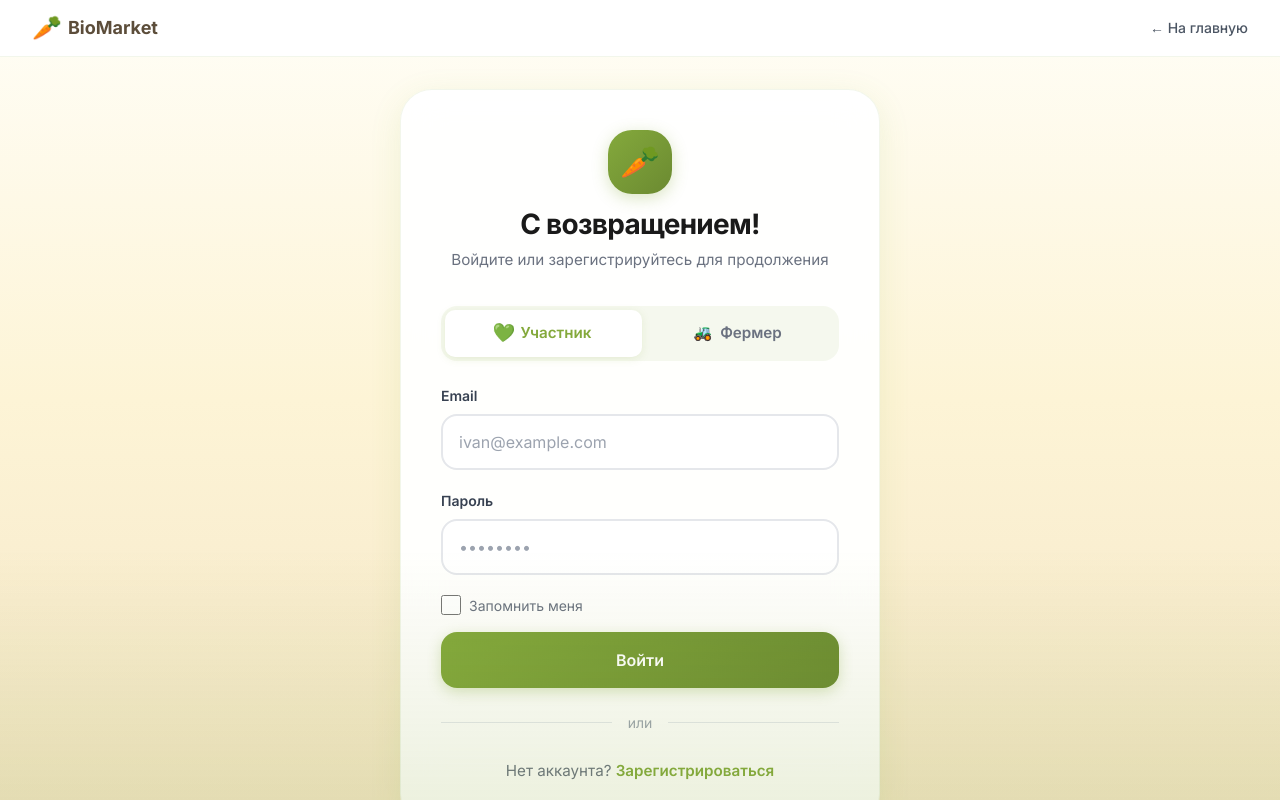
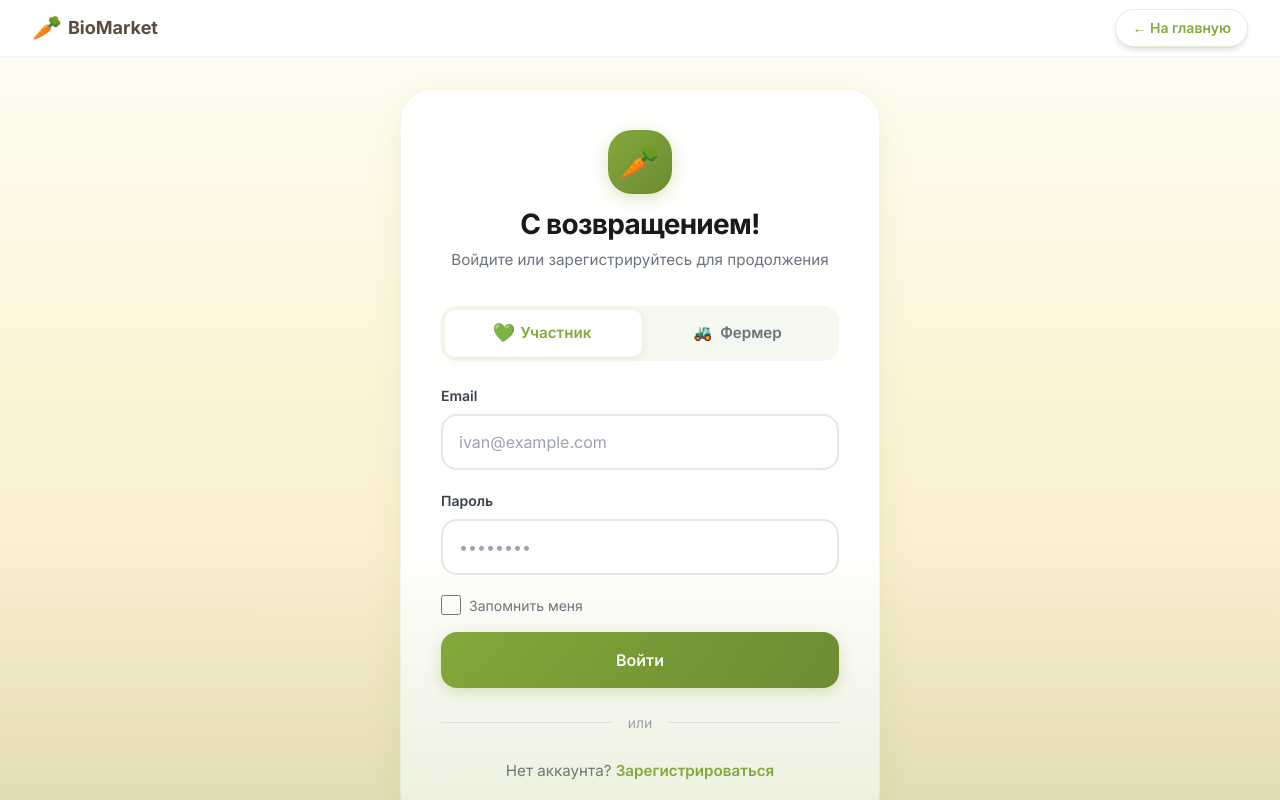
Before and after one commit to Zirvey/biomark-web, a website built with Vite: page src/register.html in a window 1280 px wide. Built offline with nearby package versions, Linux system fonts and the light colour scheme.

Commit message:
style: match 'Back to Home' button with login button

```diff
--- a/src/register.html
+++ b/src/register.html
@@ -305,7 +305,9 @@
                     <span class="text-xl sm:text-2xl" aria-hidden="true">🥕</span>
                     <span class="text-base sm:text-lg font-bold" style="color: var(--earth)">BioMarket</span>
                 </a>
-                <a href="index.html" class="text-gray-600 hover:text-[var(--olive)] transition-colors font-medium text-sm">← На главную</a>
+                <a href="index.html" class="inline-flex items-center gap-2 px-4 py-2 rounded-full font-semibold text-sm whitespace-nowrap transition-all duration-300 border border-[#84A93C]/20 bg-white text-[#84A93C] hover:border-[#84A93C] hover:bg-[#84A93C] hover:text-white hover:scale-105 shadow-md hover:shadow-lg flex-shrink-0">
+                    <span>← На главную</span>
+                </a>
             </div>
         </div>
     </nav>
```
